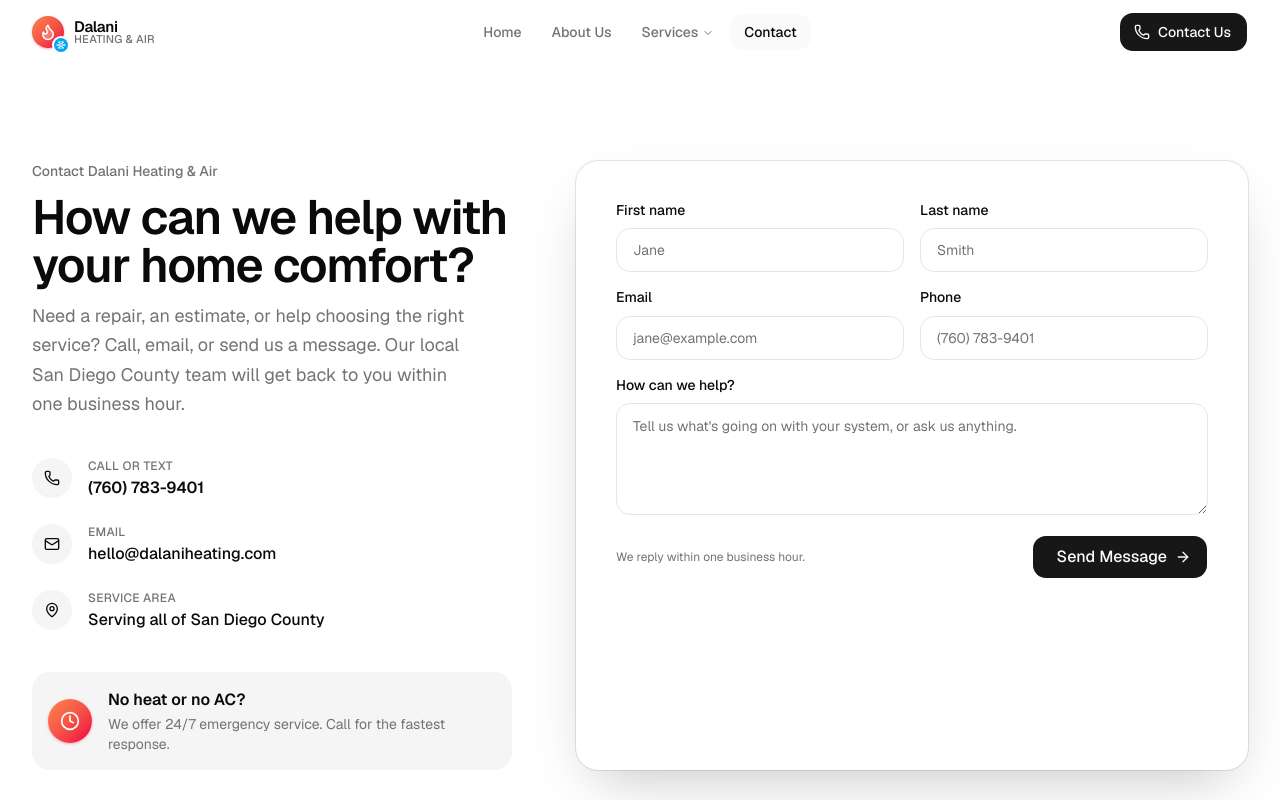
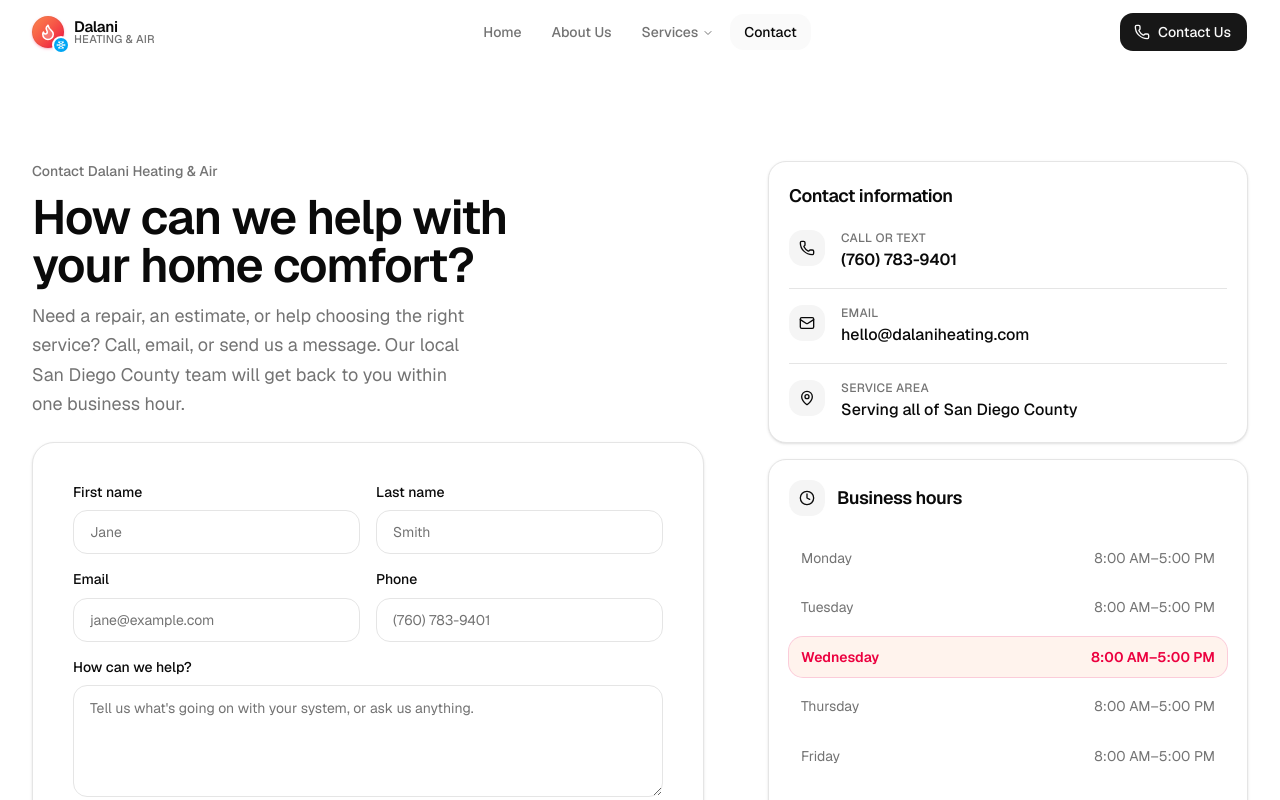
Before and after one commit to joshlaraa/dalani-heating-and-air, a Next.js app: page /contact in a window 1280 px wide. Shown: the top 800 px of the page. Built offline with nearby package versions, Linux system fonts and the light colour scheme.

Commit message:
style: refine contact layout and button presentation

```diff
--- /dev/null
+++ b/src/components/business-hours.tsx
@@ -0,0 +1,67 @@
+"use client"
+
+import { useSyncExternalStore } from "react"
+import { Clock } from "lucide-react"
+
+const hours = [
+  { day: "Monday", hours: "8:00 AM–5:00 PM" },
+  { day: "Tuesday", hours: "8:00 AM–5:00 PM" },
+  { day: "Wednesday", hours: "8:00 AM–5:00 PM" },
+  { day: "Thursday", hours: "8:00 AM–5:00 PM" },
+  { day: "Friday", hours: "8:00 AM–5:00 PM" },
+  { day: "Saturday", hours: "8:00 AM–5:00 PM" },
+  { day: "Sunday", hours: "Closed" },
+]
+
+function subscribe(callback: () => void) {
+  const interval = window.setInterval(callback, 60_000)
+  return () => window.clearInterval(interval)
+}
+
+function getCurrentDay() {
+  return new Intl.DateTimeFormat("en-US", {
+    weekday: "long",
+    timeZone: "America/Los_Angeles",
+  }).format(new Date())
+}
+
+export function BusinessHours() {
+  const currentDay = useSyncExternalStore(subscribe, getCurrentDay, () => "")
+
+  return (
+    <section
+      aria-labelledby="business-hours-heading"
+      className="flex flex-1 flex-col rounded-2xl border bg-card p-5 shadow-sm"
+    >
+      <h2
+        id="business-hours-heading"
+        className="flex items-center gap-3 font-heading text-lg font-semibold tracking-tight"
+      >
+        <span className="flex size-9 items-center justify-center rounded-xl bg-muted text-foreground">
+          <Clock className="size-4" aria-hidden="true" />
+        </span>
+        Business hours
+      </h2>
+      <ul className="mt-4 flex flex-1 flex-col justify-evenly gap-1">
+        {hours.map(({ day, hours: openingHours }) => {
+          const isToday = day === currentDay
+
+          return (
+            <li
+              key={day}
+              aria-current={isToday ? "date" : undefined}
+              className={`flex min-h-10 items-center justify-between rounded-xl px-3 py-2 text-sm ${
+                isToday
+                  ? "bg-brand-from/10 font-semibold text-brand-to ring-1 ring-brand-to/20"
+                  : "text-muted-foreground"
+              }`}
+            >
+              <span>{day}</span>
+              <span>{openingHours}</span>
+            </li>
+          )
+        })}
+      </ul>
+    </section>
+  )
+}
--- a/src/components/contact-section.tsx
+++ b/src/components/contact-section.tsx
@@ -1,7 +1,8 @@
 import type { ReactNode } from "react"
-import { Clock, Mail, MapPin, Phone, type LucideIcon } from "lucide-react"
+import { Mail, MapPin, Phone, type LucideIcon } from "lucide-react"
 
 import { ContactForm } from "@/components/contact-form"
+import { BusinessHours } from "@/components/business-hours"
 import { siteConfig } from "@/lib/site-config"
 
 function ContactDetail({
@@ -14,8 +15,8 @@ function ContactDetail({
   children: ReactNode
 }) {
   return (
-    <li className="flex items-start gap-4">
-      <span className="flex size-10 shrink-0 items-center justify-center rounded-full bg-muted text-foreground">
+    <li className="flex items-start gap-4 py-4 first:pt-5 last:pb-5">
+      <span className="flex size-9 shrink-0 items-center justify-center rounded-xl bg-muted text-foreground">
         <Icon className="size-4" aria-hidden="true" />
       </span>
       <div className="flex flex-col gap-0.5">
@@ -34,8 +35,8 @@ export function ContactSection() {
       aria-labelledby="contact-heading"
       className="mx-auto w-full max-w-7xl px-4 py-16 sm:px-6 sm:py-24 lg:px-8"
     >
-      <div className="grid gap-12 lg:grid-cols-[minmax(0,5fr)_minmax(0,7fr)] lg:gap-16">
-        <div className="flex flex-col gap-10">
+      <div className="grid gap-12 lg:grid-cols-[minmax(0,7fr)_minmax(0,5fr)] lg:gap-16">
+        <div className="order-first flex flex-col gap-6 lg:order-first">
           <div className="flex flex-col gap-3">
             <p className="text-sm font-medium text-muted-foreground">
               Contact Dalani Heating &amp; Air
@@ -52,8 +53,23 @@ export function ContactSection() {
               will get back to you within one business hour.
             </p>
           </div>
+          <div className="rounded-3xl border bg-card p-5 text-card-foreground shadow-sm sm:p-8 lg:p-10">
+            <ContactForm />
+          </div>
+        </div>
 
-          <ul className="flex flex-col gap-6">
+        <div className="flex flex-col gap-4 lg:order-last">
+          <section
+            aria-labelledby="contact-info-heading"
+            className="rounded-2xl border bg-card px-5 shadow-sm"
+          >
+            <h2
+              id="contact-info-heading"
+              className="pt-5 font-heading text-lg font-semibold tracking-tight"
+            >
+              Contact information
+            </h2>
+            <ul className="divide-y">
               <ContactDetail icon={Phone} label="Call or text">
                 <a
                   href={siteConfig.phone.href}
@@ -74,24 +90,9 @@ export function ContactSection() {
                 <span className="font-medium">{siteConfig.serviceArea}</span>
               </ContactDetail>
             </ul>
+          </section>
 
-          <div className="flex items-center gap-4 rounded-2xl bg-muted p-4 lg:mt-auto">
-            <span className="flex size-11 shrink-0 items-center justify-center rounded-full bg-linear-to-br from-brand-from to-brand-to text-white shadow-sm shadow-brand-to/25">
-              <Clock className="size-5" aria-hidden="true" />
-            </span>
-            <div className="flex flex-col gap-0.5">
-              <span className="font-heading font-semibold">
-                No heat or no AC?
-              </span>
-              <span className="text-sm text-muted-foreground">
-                We offer 24/7 emergency service. Call for the fastest response.
-              </span>
-            </div>
-          </div>
-        </div>
-
-        <div className="rounded-3xl bg-card p-5 text-card-foreground shadow-[0_24px_60px_-20px_rgb(0_0_0/0.25)] ring-1 ring-foreground/10 sm:p-8 lg:p-10">
-          <ContactForm />
+          <BusinessHours />
         </div>
       </div>
     </section>
--- a/src/components/hero.tsx
+++ b/src/components/hero.tsx
@@ -93,7 +93,7 @@ export function Hero() {
                 className={cn(
                   buttonVariants({ size: "lg" }),
                   ctaStyle,
-                  "bg-white text-neutral-900 hover:bg-white/90"
+                  "bg-white text-neutral-900"
                 )}
               >
                 Get a Free Estimate
@@ -152,7 +152,7 @@ export function Hero() {
         <div
           className={cn(
             enterStyle,
-            "grid gap-8 rounded-3xl bg-card p-5 text-card-foreground shadow-[0_24px_60px_-20px_rgb(0_0_0/0.25)] ring-1 ring-foreground/10 sm:p-8 lg:grid-cols-[minmax(0,5fr)_minmax(0,7fr)] lg:gap-12 lg:p-10"
+            "grid gap-8 rounded-3xl border bg-card p-5 text-card-foreground shadow-sm sm:p-8 lg:grid-cols-[minmax(0,5fr)_minmax(0,7fr)] lg:gap-12 lg:p-10"
           )}
           style={enterDelay(440)}
         >
--- a/src/components/ui/button.tsx
+++ b/src/components/ui/button.tsx
@@ -7,15 +7,15 @@ const buttonVariants = cva(
   {
     variants: {
       variant: {
-        default: "bg-primary text-primary-foreground hover:bg-primary/80",
+        default: "bg-primary text-primary-foreground",
         outline:
           "border-border bg-background hover:bg-muted hover:text-foreground aria-expanded:bg-muted aria-expanded:text-foreground dark:border-input dark:bg-input/30 dark:hover:bg-input/50",
         secondary:
-          "bg-secondary text-secondary-foreground hover:bg-[color-mix(in_oklch,var(--secondary),var(--foreground)_5%)] aria-expanded:bg-secondary aria-expanded:text-secondary-foreground",
+          "bg-secondary text-secondary-foreground aria-expanded:bg-secondary aria-expanded:text-secondary-foreground",
         ghost:
           "hover:bg-muted hover:text-foreground aria-expanded:bg-muted aria-expanded:text-foreground dark:hover:bg-muted/50",
         destructive:
-          "bg-destructive/10 text-destructive hover:bg-destructive/20 focus-visible:border-destructive/40 focus-visible:ring-destructive/20 dark:bg-destructive/20 dark:hover:bg-destructive/30 dark:focus-visible:ring-destructive/40",
+          "bg-destructive/10 text-destructive focus-visible:border-destructive/40 focus-visible:ring-destructive/20 dark:bg-destructive/20 dark:focus-visible:ring-destructive/40",
         link: "text-primary underline-offset-4 hover:underline",
       },
       size: {
```
Lines whose indentation alone changed are shown as unchanged.
